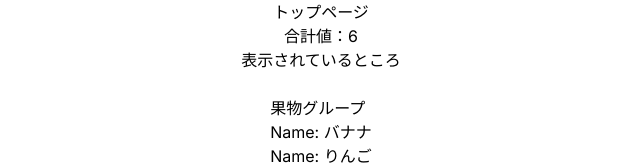
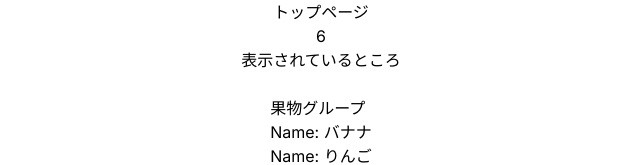
Before and after one commit to takashi823/weather-app, a Next.js app: page / in a window 1280 px wide. Shown: the top 165 px of the page, without its empty margins (319-959 px from the left). Built offline with nearby package versions, Linux system fonts and the light colour scheme.

Commit message:
add: propsサンプル

```diff
--- a/src/app/page.tsx
+++ b/src/app/page.tsx
@@ -1,4 +1,5 @@
 import { Top } from "@/component/Top";
+import { Sample } from "@/component/Sample";
 
 export default function Home() {
   // 画面で必要な処理を記載する部分
@@ -13,13 +14,8 @@ export default function Home() {
     // 表示される部分
     <main className="flex min-h-screen flex-col items-center">
       <Top />
-      <p>合計値：{sum}</p>
 
-      {view ? (
-        <div>表示されているところ</div>
-      ) : (
-        <div>表示されていないところ</div>
-      )}
+      <Sample sum={sum} view={view}></Sample>
 
       <div className="pt-6">
         <h2>果物グループ</h2>
--- /dev/null
+++ b/src/component/Sample.tsx
@@ -0,0 +1,18 @@
+type Props = {
+  sum: number;
+  view: boolean;
+};
+
+export const Sample = ({ sum, view }: Props) => {
+  return (
+    <>
+      <div>{sum}</div>
+
+      {view ? (
+        <div>表示されているところ</div>
+      ) : (
+        <div>表示されていないところ</div>
+      )}
+    </>
+  );
+};
```
